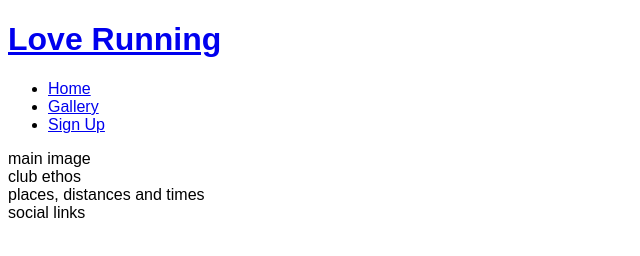
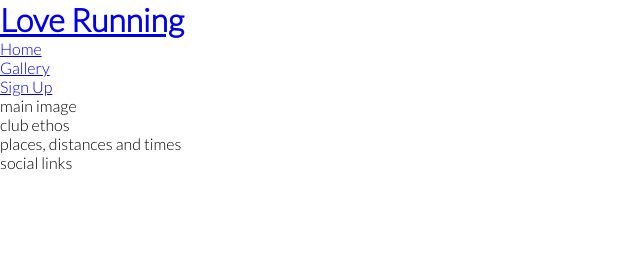
Before and after one commit to LukaGajic2/love-running, a plain HTML site: page index.html in a window 1280 px wide. Shown: the whole page, without its empty margins (0-640 px from the left). Drawn offline with Linux system fonts and the light colour scheme.

Commit message:
Add google fonts and remove defult margins, padding and borders

```diff
--- a/assets/css/style.css
+++ b/assets/css/style.css
@@ -1,3 +1,10 @@
+@import url('https://fonts.googleapis.com/css2?family=Lato:wght@300&family=Oswald&display=swap');
+
+* {
+    margin: 0;
+    padding: 0;
+    border: none;
+}
 body {
-    font-family: Arial;
+    font-family: Lato, sans-serif;
 }
```
